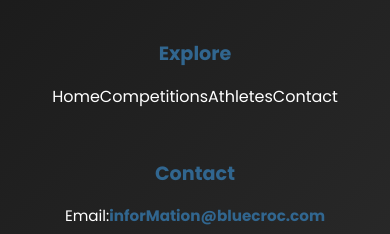
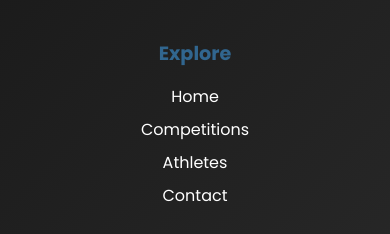
Before and after one commit to GermanPR4/web3Dise-o, a plain HTML site: page index.html in a window 390 px wide. Shown: the part 5405-5639 px from the top of the page. Drawn offline with Linux system fonts and the light colour scheme.

Commit message:
auto-commit: 2023-10-04 12:00:00

```diff
--- a/styles/comun.css
+++ b/styles/comun.css
@@ -218,6 +218,10 @@
 
 /* FOOTER */
 .footer {
+    min-height: 45vh;
+    display: flex;
+    flex-flow: column nowrap;
+    justify-content: space-between;
     background: linear-gradient(135deg, #171717 0%, #2c2c2c 100%);
     color: white;
     padding: 60px 5% 30px;
@@ -339,6 +343,11 @@
         display: flex;
         justify-content: center;
     }
+
+    .footer-section ul {
+        flex-direction: column;
+        align-items: center;
+    }
 }
 
 @media (max-width: 800px) {
```
